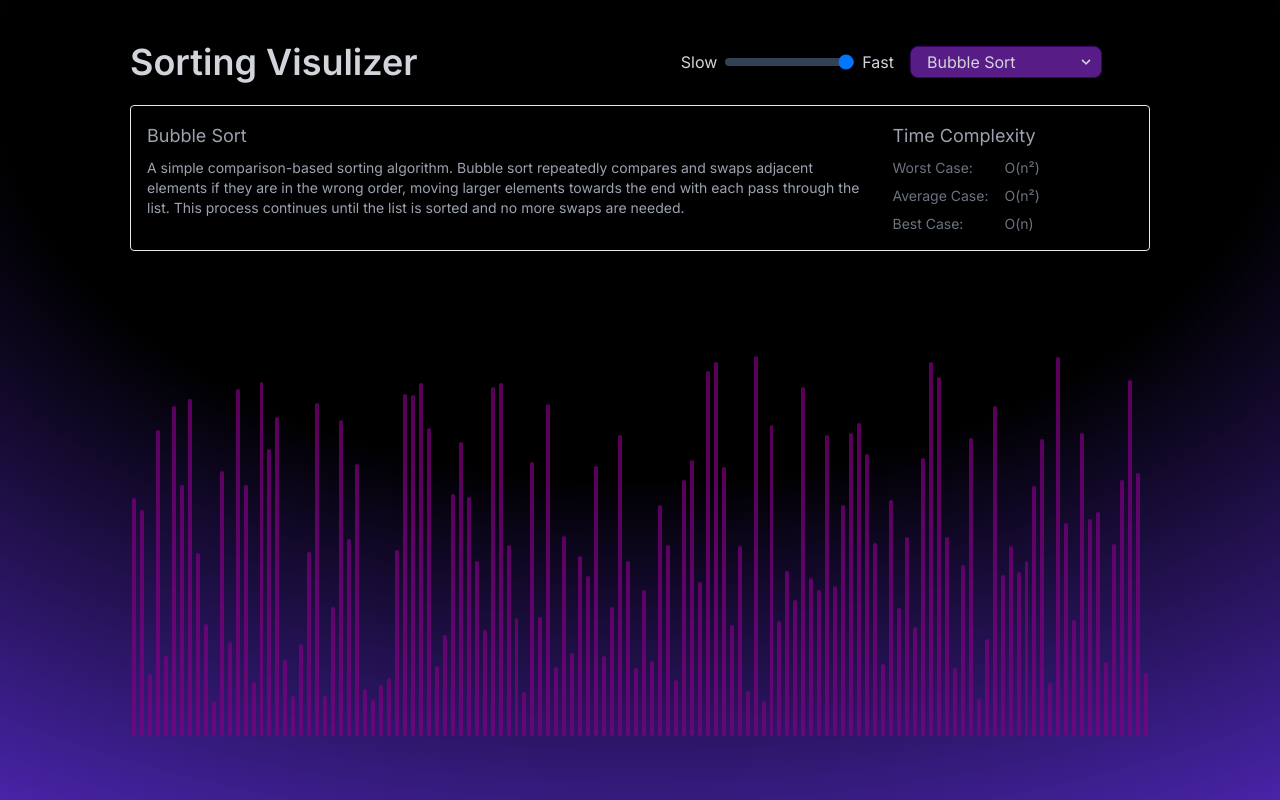
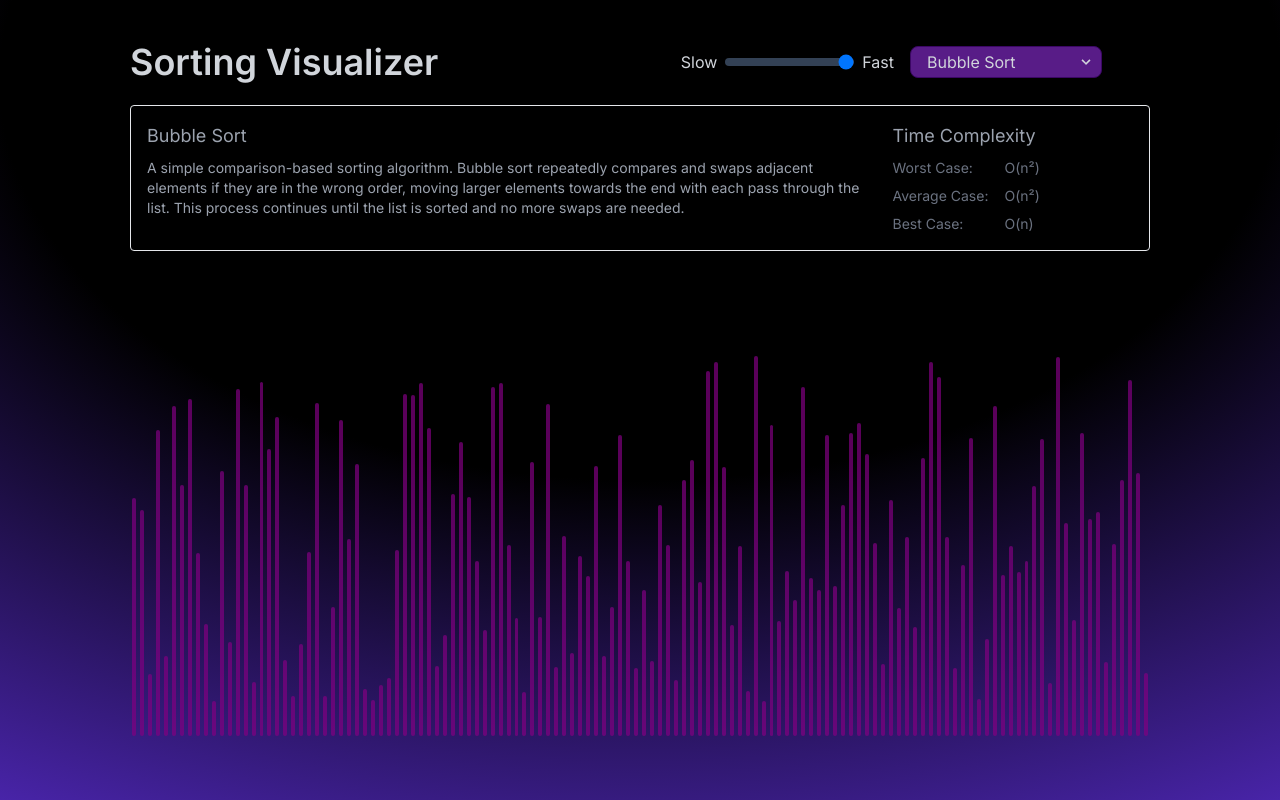
Before and after one commit to Exploser/algorithm-visualizer, a Next.js app in the folder algorithm-visualizer/: page / in a window 1280 px wide. Built offline with nearby package versions, Linux system fonts and the light colour scheme.

Commit message:
Fix typo

```diff
--- a/algorithm-visualizer/src/app/page.tsx
+++ b/algorithm-visualizer/src/app/page.tsx
@@ -49,7 +49,7 @@ export default function Home() {
         >
           <div className="h-[66px] relative flex items-center justify-between w-full">
             <h1 className="text-gray-300 text-4xl font-semibold hidden md:flex">
-              Sorting Visulizer
+              Sorting Visualizer
             </h1>
             <div className="flex items-center justify-center gap-4">
               Controls
```
